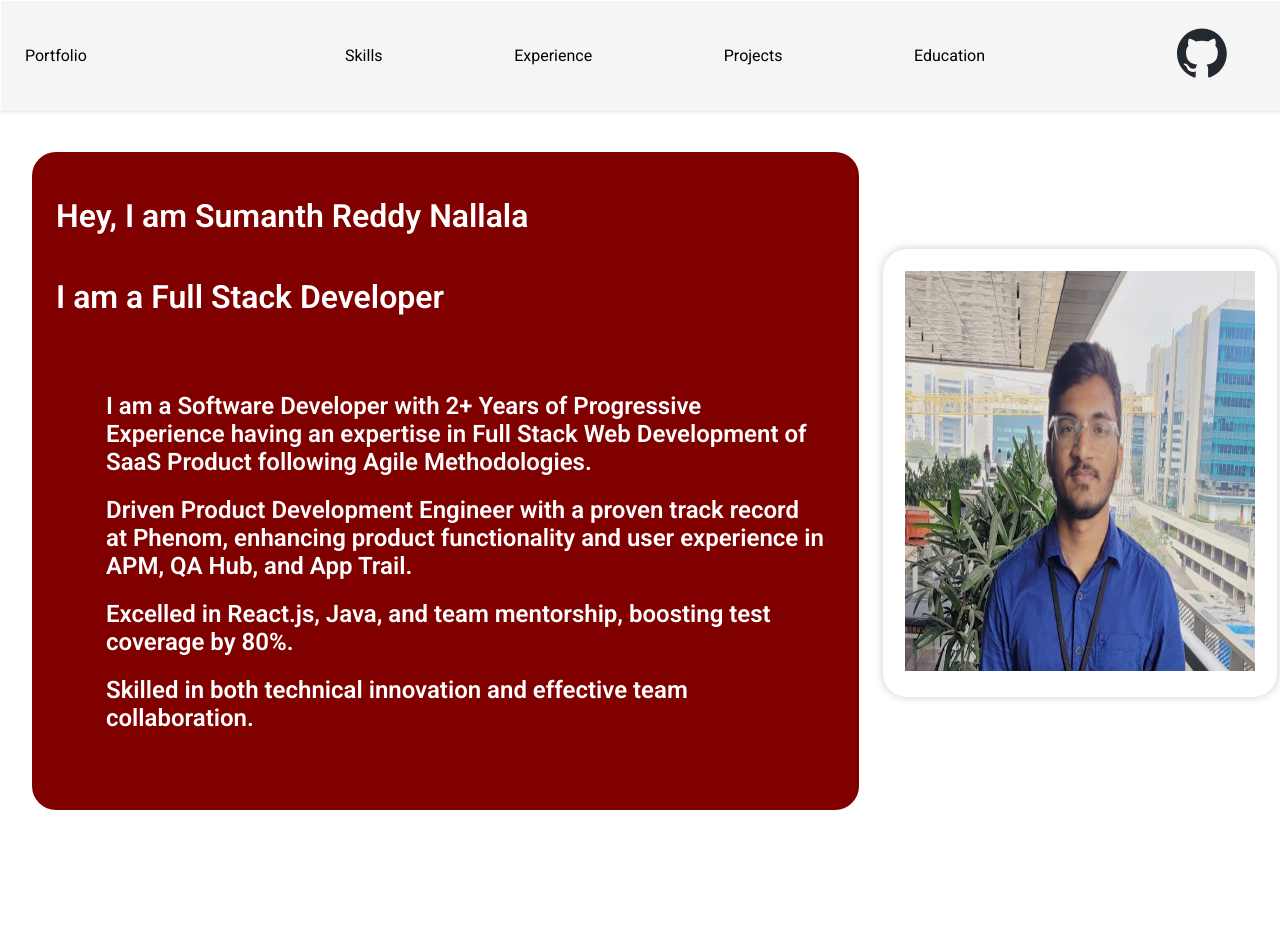
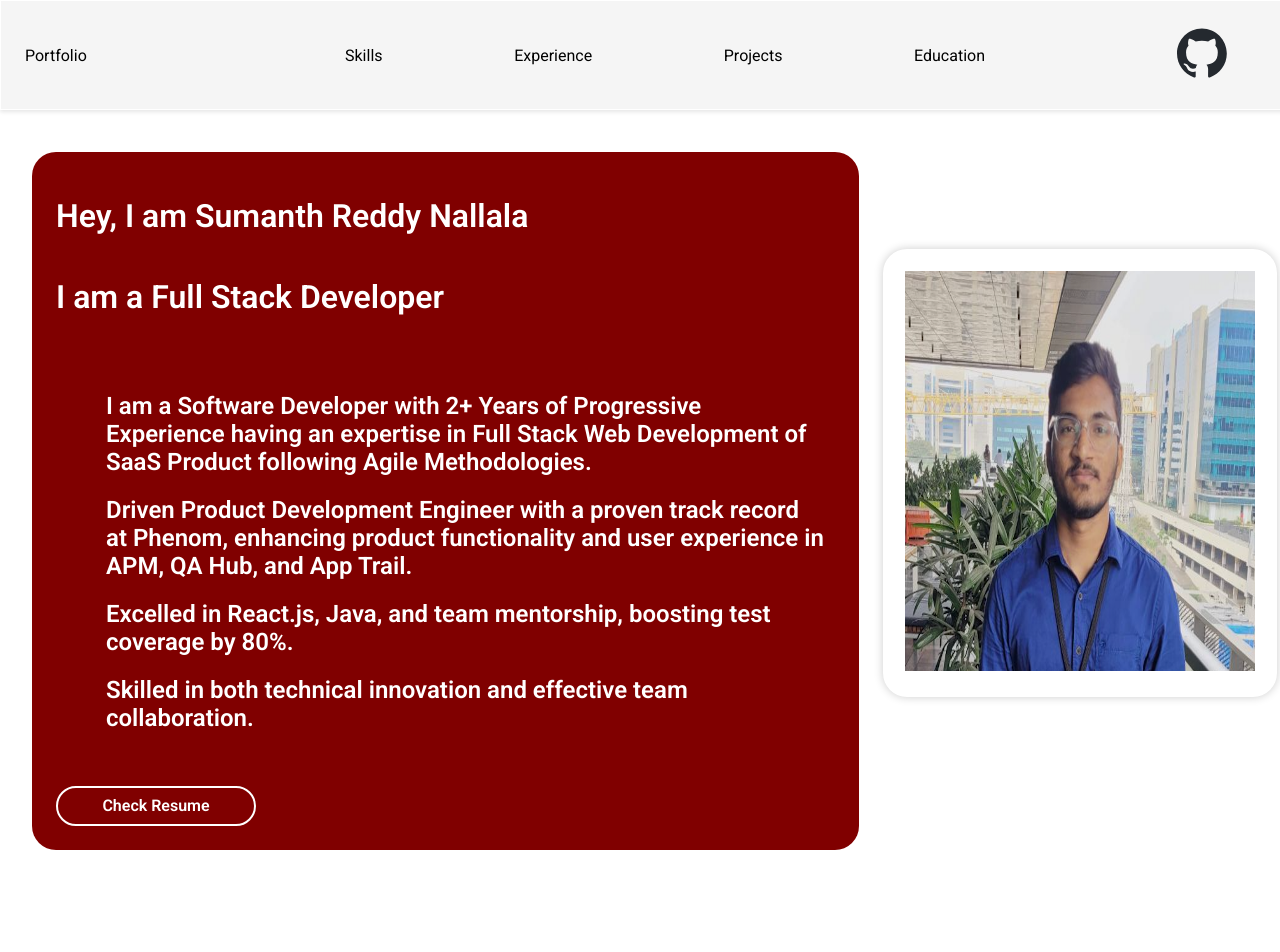
Before and after one commit to sumanthnallala/portfolio, a React (Create React App) app: page / in a window 1280 px wide. Shown: the top 952 px of the page. Built offline with nearby package versions, Linux system fonts and the light colour scheme.

Commit message:
added resume

```diff
--- a/src/components/Home.scss
+++ b/src/components/Home.scss
@@ -50,3 +50,20 @@
   align-items: center;
   padding: 24px;
 }
+
+.check-resume-btn {
+  height: 40px;
+  width: 200px;
+  border-radius: 24px;
+  background-color: maroon;
+  color: white;
+  font-weight: bolder;
+  font-size: 16px;
+  cursor: pointer;
+  border: white 2px solid;
+}
+
+.check-resume-link {
+  color: white;
+  text-decoration: none;
+}
--- a/src/components/Home.tsx
+++ b/src/components/Home.tsx
@@ -2,8 +2,15 @@ import React, { Suspense } from "react";
 import "./Home.scss";
 import ProfilePicture from "./images/ProfilePicture";
 import PlatformLayout from "./PlatformLayout";
-import { Description, INTRO_WITH_NAME, TITLE } from "../constants/Constants";
+import {
+  Description,
+  INTRO_WITH_NAME,
+  RESUME_LINK,
+  TITLE,
+} from "../constants/Constants";
 import Contact from "./Contact";
+import { message } from "antd";
+import { Link } from "react-router-dom";
 const Home = () => {
   return (
     <Suspense fallback={<div>Loading...</div>}>
@@ -29,6 +36,15 @@ const Home = () => {
                   </li>
                 </ul>
               </h2>
+              <button className="check-resume-btn">
+                <Link
+                  className="check-resume-link"
+                  to={RESUME_LINK}
+                  target="_blank"
+                >
+                  Check Resume
+                </Link>
+              </button>
             </div>
             <div className="right-home-content">
               <div className="profile-picture-container">
--- a/src/constants/Constants.ts
+++ b/src/constants/Constants.ts
@@ -106,3 +106,6 @@ export const EMAILJS = {
   TEMPLATE_ID: "template_adn0n7m",
   PUBLIC_KEY: "HLMJZpDpPw6tA_CcU",
 };
+
+export const RESUME_LINK =
+  "https://drive.google.com/file/d/1vMSL7Wzvqg6HFZ7e1Y80-QSaV5K_d9hc/view";
```
